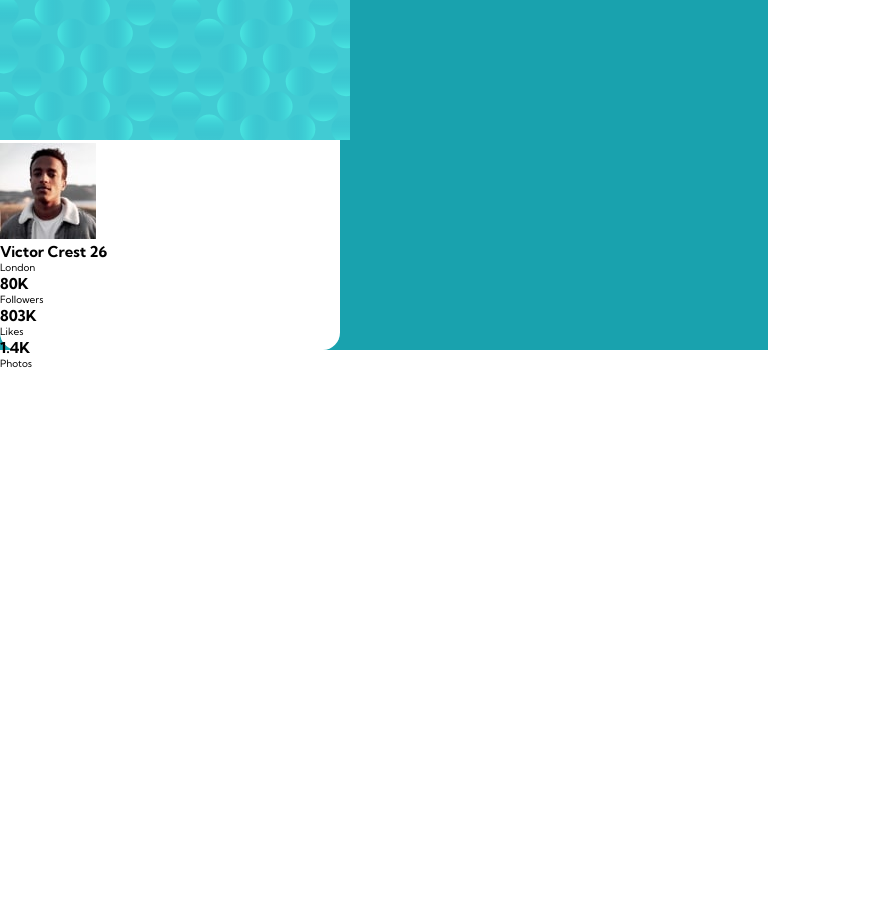
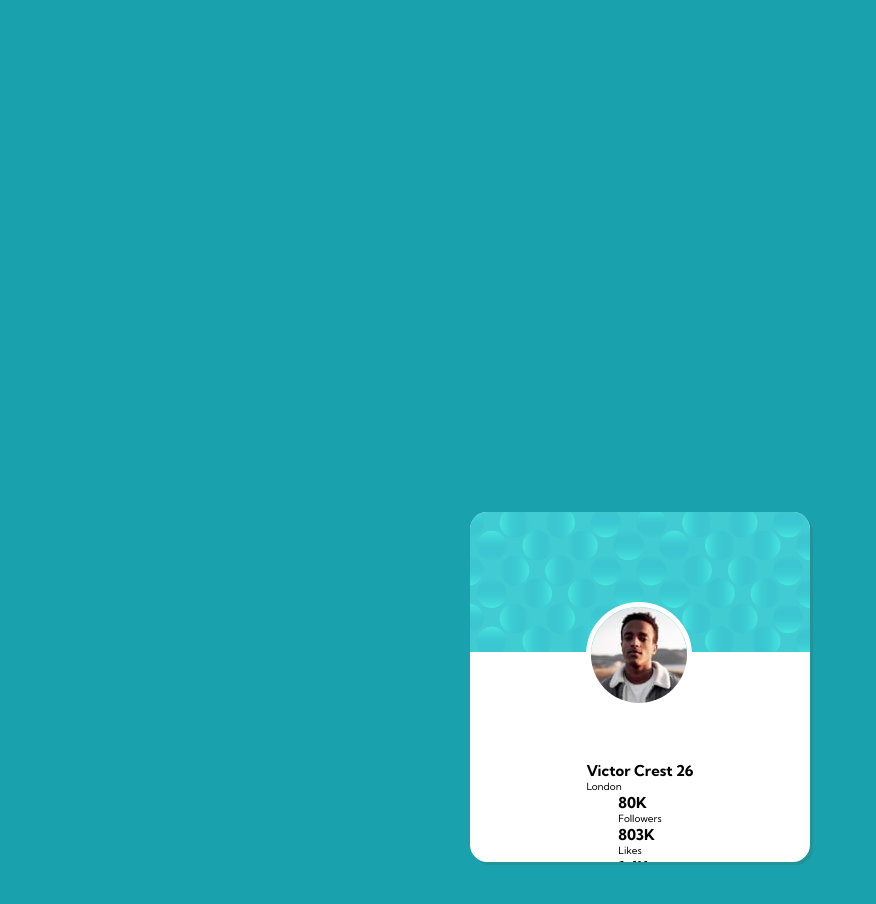
Before and after one commit to duquerson/card_challeng_mentor, a plain HTML site: page index.html in a window 1280 px wide. Shown: the top 904 px of the page, without its empty margins (0-876 px from the left). Before the commit the page ends 800 px from the top, so only its background shows below. Drawn offline with Linux system fonts and the light colour scheme.

Commit message:
modelado de tarjeta parte 1

```diff
--- a/css/style.css
+++ b/css/style.css
@@ -28,18 +28,42 @@ html {
 }
 
 .container {
+    /* contendor de la pagina */
     display: flex;
     background-color: var(--Dark-cyan);
     min-width: 375px;
-    width: 768px;
+    width: 100%;
     height: 100%;
 }
 
 .cardbody {
+    /* contendedor de la tarjeta */
     width: 340px;
     max-width: 768px;
     height: 350px;
     max-height: 1024px;
     background-color: white;
     border-radius: 5%;
+    margin: 40% auto;
+    box-shadow: 3px 3px 1px rgba(89, 73, 30, 0.16);
+    display: flex;
+    flex-direction: column;
+    align-items: center;
+    overflow: hidden;
 }
+
+.cardbody_imagen {
+    min-width: 340px;
+    min-height: 140px;
+    background-image: url("./images/bg-pattern-card.svg");
+    background-repeat: no-repeat;
+    background-size: cover;
+    background-position: center;
+}
+
+.cardbody_perfil img {
+    position: relative;
+    border-radius: 50%;
+    border: 5px solid white;
+    bottom: 50px;
+}
--- a/index.html
+++ b/index.html
@@ -16,7 +16,6 @@
     <main class="container">
         <section class="cardbody">
             <article class="cardbody_imagen">
-                <img src="./css/images/bg-pattern-card.svg" alt="fondo tarjeta">
             </article>
             <div class="cardbody_perfil">
                 <img src="./css/images/image-victor.jpg" class="cardbody_perfil--imagen" alt="imagen_perfil">
```
